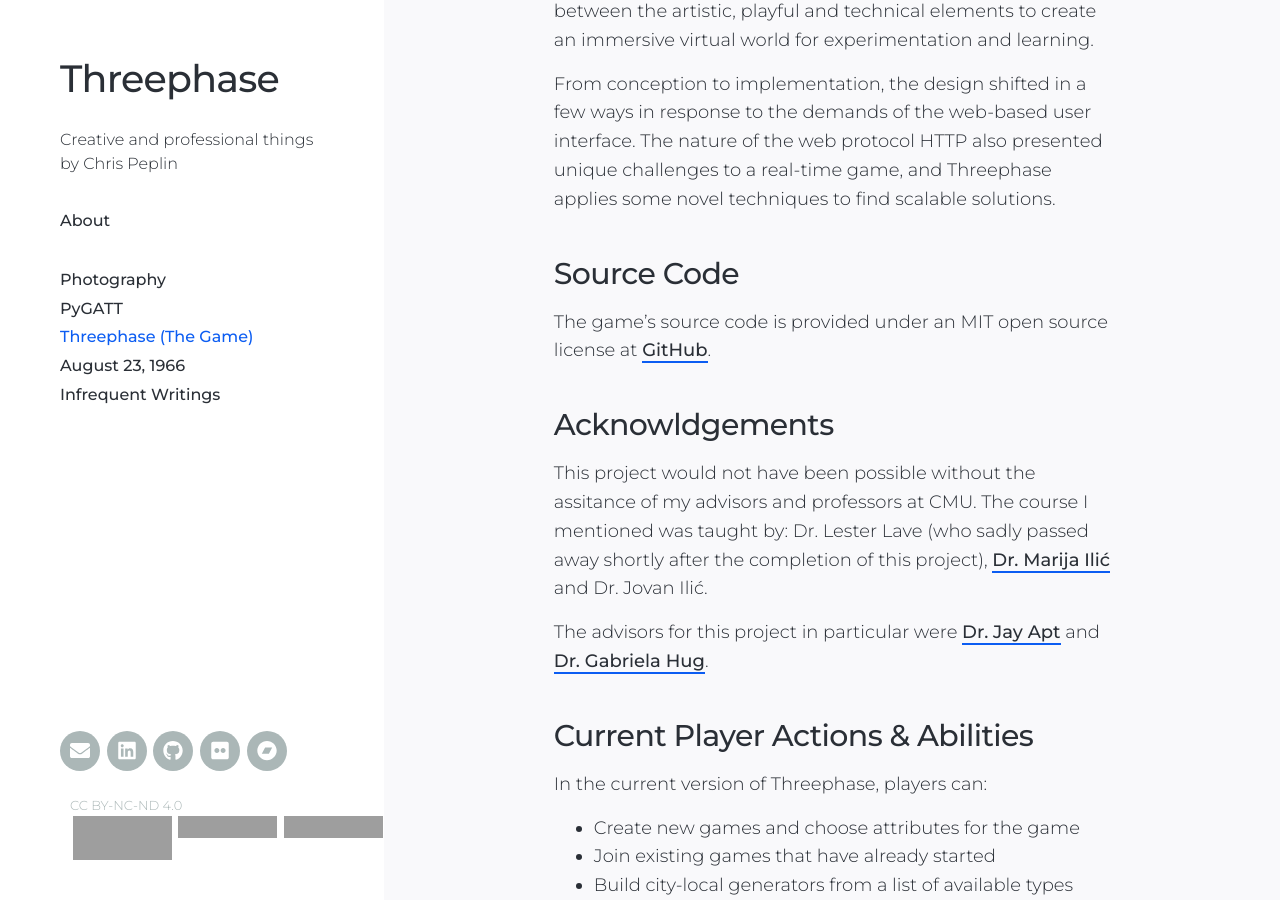
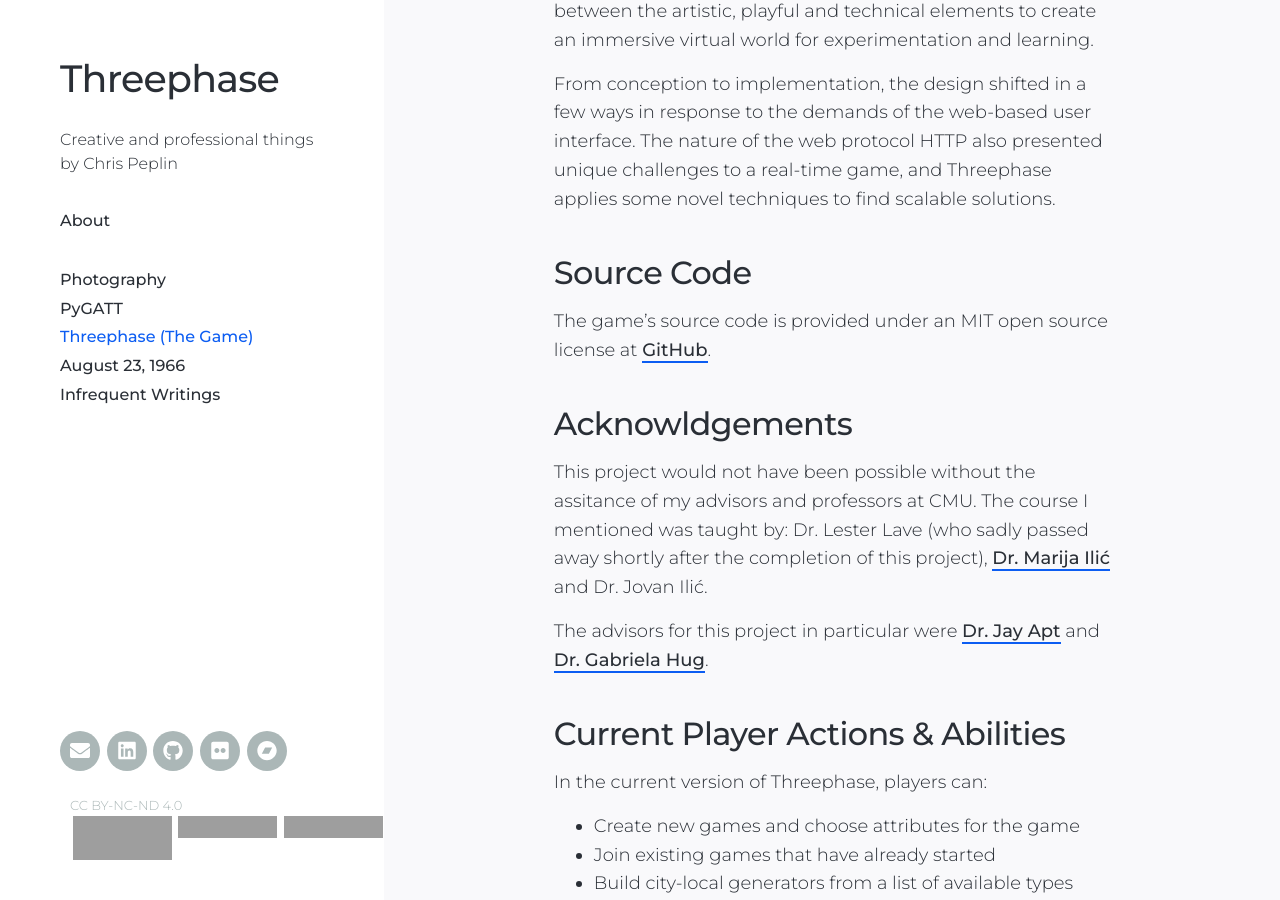
Before and after one commit to peplin/peplin.github.com, a Jekyll site: the page built from _projects/2011-05-27-threephase.md, in a window 1280 px wide and 900 px high, scrolled down 1682 px. Built offline with Jekyll 4.4.1, drawn with Linux system fonts in a browser that asks for light colours; nearby versions of some CDN libraries; grey boxes are pictures that could not be loaded.

Commit message:
Use sequential headers for accessibility

```diff
--- a/_projects/2011-05-27-threephase.md
+++ b/_projects/2011-05-27-threephase.md
@@ -47,12 +47,12 @@ to the demands of the web-based user interface. The nature of the web protocol
 HTTP also presented unique challenges to a real-time game, and Threephase
 applies some novel techniques to find scalable solutions.
 
-### Source Code
+## Source Code
 
 The game's source code is provided under an MIT open source license at
 [GitHub](https://github.com/peplin/threephase).
 
-### Acknowldgements
+## Acknowldgements
 
 This project would not have been possible without the assitance of my advisors
 and professors at CMU. The course I mentioned was taught by:
@@ -64,7 +64,7 @@ The advisors for this project in particular were
 [Dr. Jay Apt](https://www.cmu.edu/tepper/faculty-and-research/faculty-by-area/profiles/apt-jay.html)
 and [Dr. Gabriela Hug](http://www.ece.cmu.edu/directory/details/4617).
 
-### Current Player Actions & Abilities
+## Current Player Actions & Abilities
 
 In the current version of Threephase, players can:
 
```
